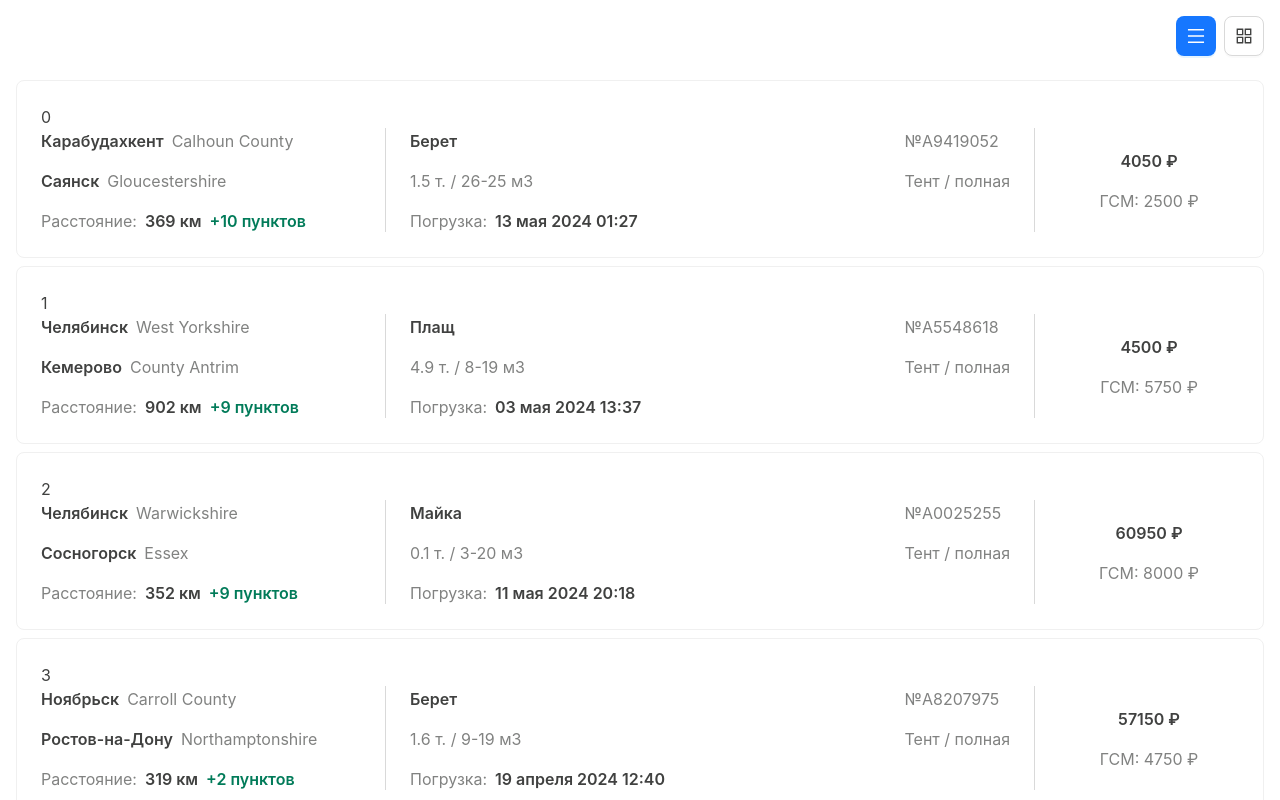
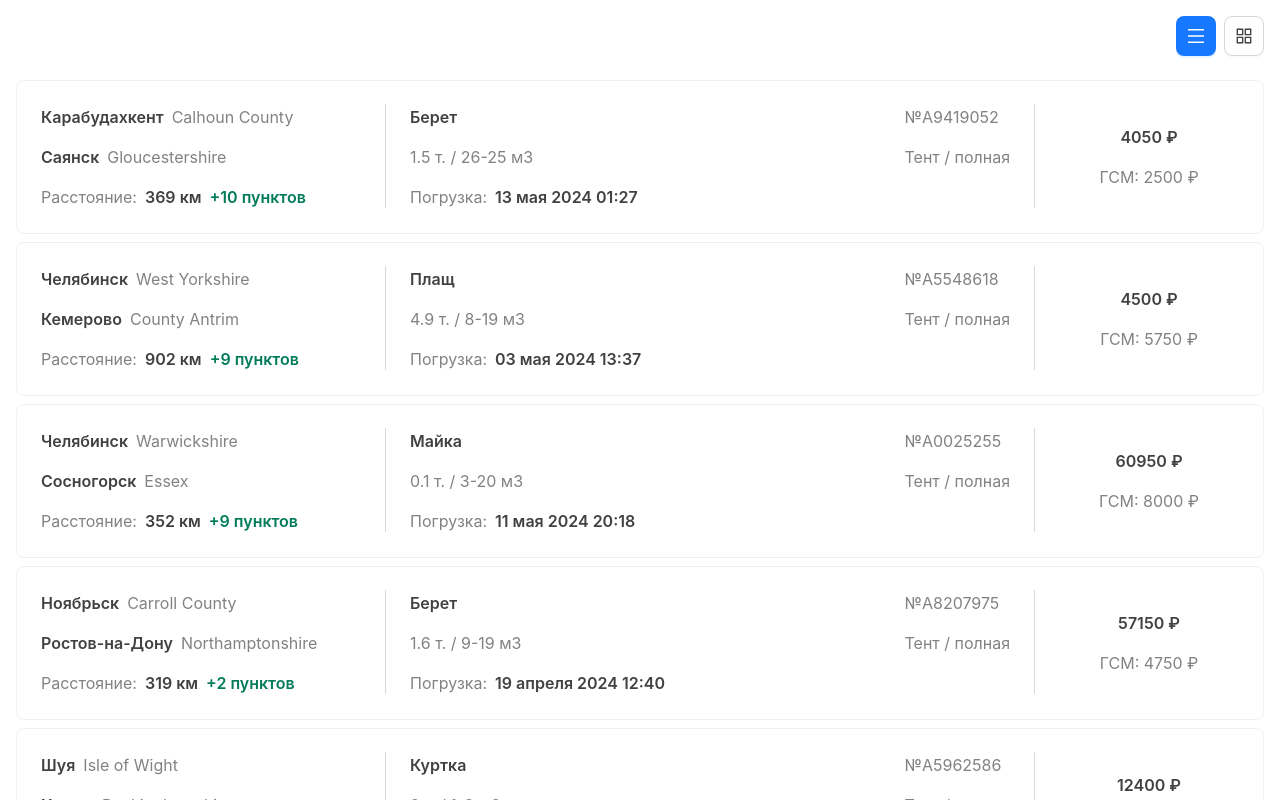
Before and after one commit to My-test-tasks/test-iteco, a React (Vite) app: page / in a window 1280 px wide. Shown: the top 800 px of the page. Built offline with nearby package versions, Linux system fonts and the light colour scheme.

Commit message:
refactor: del id

```diff
--- a/src/features/ordersList/OrderCard/OrderCard.tsx
+++ b/src/features/ordersList/OrderCard/OrderCard.tsx
@@ -53,7 +53,6 @@ const Button: FC<ButtonProps> = styled(AntButton)`
 export const OrderCard: FC<Props> = ({ order }) => {
   return (
     <Card bordered hoverable>
-      {order._id}
       <Flex vertical gap="middle">
         <Flex gap="middle" justify="space-between">
           <Flex vertical gap="small">
--- a/src/features/ordersList/OrderListItem/OrderListItem.tsx
+++ b/src/features/ordersList/OrderListItem/OrderListItem.tsx
@@ -40,7 +40,6 @@ const Text: FC<TextProps> = styled(AntText)`
 export const OrderListItem: FC<Props> = ({ order }) => {
   return (
     <Card bordered hoverable>
-      {order._id}
       <Flex gap="middle">
         <Flex vertical gap="middle" style={{ minWidth: 320 }}>
           <Space direction="horizontal">
```
